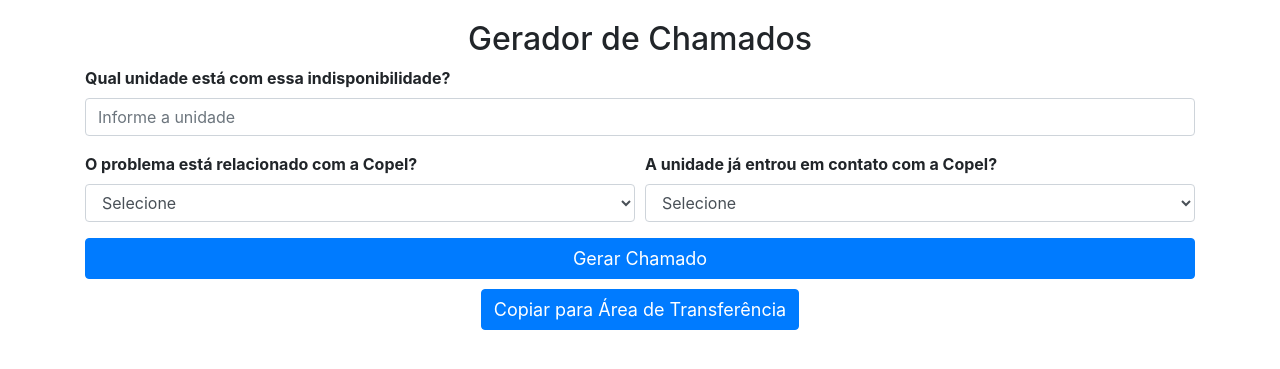
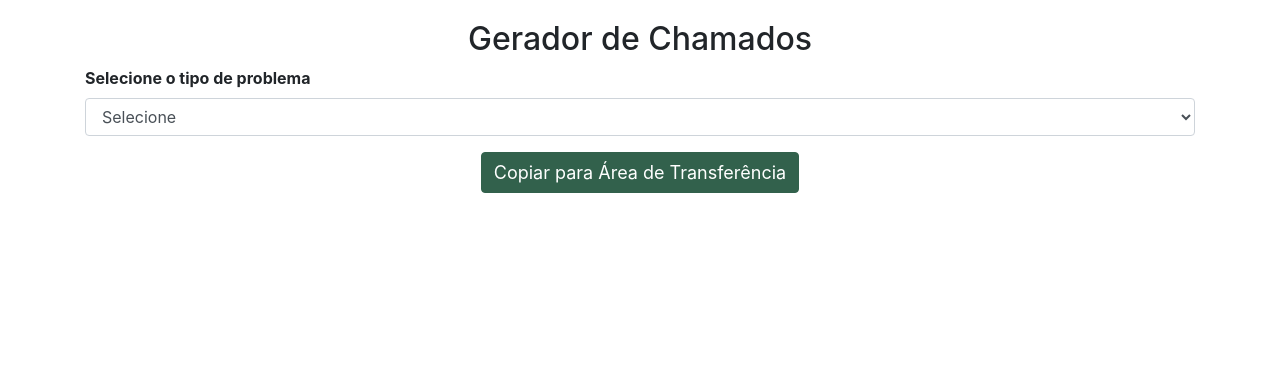
Before and after one commit to pedrobuti/Automa-o_N1_Mensagens, a Flask app: page / in a window 1280 px wide. Shown: the top 369 px of the page. Run offline with Flask 3, Linux system fonts and the light colour scheme; some libraries are stand-ins or nearby versions.

Commit message:
alteração na web

```diff
--- a/project/static/style.css
+++ b/project/static/style.css
@@ -1,51 +1,9 @@
-body {
-    font-family: Arial, sans-serif;
-    background-color: #f5f5f5;
-    margin: 0;
-    padding: 20px;
+.btn-primary.custom-primary {
+    background-color: #32614c;
+    border-color: #32614c;
 }
 
-.container {
-    max-width: 800px;
-    margin: 0 auto;
-    background-color: #fff;
-    padding: 20px;
-    border-radius: 8px;
-    box-shadow: 0 0 10px rgba(0, 0, 0, 0.1);
+.btn-primary.custom-primary:hover {
+    background-color: #285a41; /* Cor de fundo ao passar o mouse */
+    border-color: #285a41; /* Cor da borda ao passar o mouse */
 }
-
-h1 {
-    text-align: center;
-}
-
-button {
-    display: block;
-    width: 100%;
-    padding: 10px;
-    margin: 10px 0;
-    border: none;
-    background-color: #007bff;
-    color: white;
-    font-size: 16px;
-    border-radius: 5px;
-    cursor: pointer;
-}
-
-button.hidden {
-    display: none;
-}
-
-button:hover {
-    background-color: #0056b3;
-}
-
-.mensagem-destacada {
-    margin-top: 20px;
-    padding: 15px;
-    border: 2px solid #007bff;
-    border-radius: 5px;
-    background-color: #e9f7fe;
-    font-family: "Courier New", Courier, monospace;
-    white-space: pre-wrap;
-    word-wrap: break-word;
-}
--- a/project/templates/index.html
+++ b/project/templates/index.html
@@ -5,6 +5,8 @@
     <meta name="viewport" content="width=device-width, initial-scale=1.0">
     <title>Gerador de Chamados</title>
     <link href="https://maxcdn.bootstrapcdn.com/bootstrap/4.5.2/css/bootstrap.min.css" rel="stylesheet">
+    <link href="http://127.0.0.1:5000/static/style.css" rel="stylesheet">
+    <link href="http://172.17.68.75:5000/static/style.css" rel="stylesheet">
     <style>
         body {
             padding-top: 20px;
@@ -15,6 +17,9 @@
         .btn-primary {
             width: 100%;
             font-size: 18px;
+        }
+        .form-section {
+            display: none;
         }
         .result-box {
             margin-top: 20px;
@@ -37,6 +42,17 @@
     <div class="container">
         <h2 class="text-center">Gerador de Chamados</h2>
         <form id="chamadoForm">
+            <div class="form-group">
+                <label for="tipoProblema">Selecione o tipo de problema</label>
+                <select class="form-control" id="tipoProblema">
+                    <option value="">Selecione</option>
+                    <option value="energia">Indisponibilidade de Energia</option>
+                    <option value="link">Indisponibilidade de link</option>
+                    <option value="interno">Problema interno</option>
+                </select>
+            </div>
+
+            <div id="formEnergia" class="form-section">
                 <div class="form-row">
                     <div class="form-group col-md-12">
                         <label for="unidade_energia">Qual unidade está com essa indisponibilidade?</label>
@@ -86,19 +102,60 @@
                         </div>
                     </div>
                 </div>
-        <div>
-            <button type="submit" class="btn btn-primary">Gerar Chamado</button>
+                <button type="submit" class="btn btn-primary custom-primary">Gerar Chamado</button>
+            </div>
+
+            <div id="formLink" class="form-section">
+                <div class="form-group">
+                    <label for="unidade_link">Qual unidade está com essa indisponibilidade?</label>
+                    <input type="text" class="form-control" id="unidade_link" name="unidade_link" placeholder="Informe a unidade" required>
+                </div>
+                <div class="form-group">
+                    <label for="abertura_chamado">Foi realizada a abertura de chamado?</label>
+                    <select id="abertura_chamado" name="abertura_chamado" class="form-control" required>
+                        <option value="">Selecione</option>
+                        <option value="sim">Sim</option>
+                        <option value="não">Não</option>
+                    </select>
+                </div>
+
+                <div id="chamadoAberto" style="display: none;">
+                    <div class="form-group">
+                        <label for="ticket_chamado">Informe o Ticket do chamado</label>
+                        <input type="text" class="form-control" id="ticket_chamado" name="ticket_chamado" placeholder="Ticket do chamado">
+                    </div>
+                    <button type="submit" class="btn btn-primary custom-primary">Gerar Chamado</button>
+                </div>
+
+                <div id="avisoAbrirChamado" style="display: none;">
+                    <div class="alert alert-warning" role="alert">
+                        Por favor, realize a abertura do chamado antes de continuar.
+                    </div>
+                </div>
+            </div>
         </form>
-    </div>
+
         <div class="result-box" id="mensagem"></div>
         <div class="copy-button-container">
-            <button id="copiarTexto" class="btn btn-primary copy-button hidden">Copiar para Área de Transferência</button>
+            <button id="copiarTexto" class="btn btn-primary custom-primary copy-button hidden">Copiar para Área de Transferência</button>
         </div>
     </div>
 
     <script src="https://code.jquery.com/jquery-3.3.1.slim.min.js" integrity="sha384-q8i/X+965DzO0rT7abK41JStQIAqVgRVzpbzo5smXKp4YfRvH+8abtTE1Pi6jizo" crossorigin="anonymous"></script>
     <script src="https://cdnjs.cloudflare.com/ajax/libs/popper.js/1.14.3/umd/popper.min.js" integrity="sha384-ZMP7rVo3mIykV+2+9J3UJ46jBk0WLaUAdn689aCwoqbBJiSnjAK/l8WvCWPIPm49" crossorigin="anonymous"></script>
     <script>
+        document.getElementById("tipoProblema").addEventListener("change", function() {
+            // Esconder todas as seções de formulário
+            document.querySelectorAll('.form-section').forEach(function(section) {
+                section.style.display = 'none';
+            });
+            // Exibir a seção correspondente
+            var selectedValue = this.value;
+            if (selectedValue) {
+                document.getElementById('form' + selectedValue.charAt(0).toUpperCase() + selectedValue.slice(1)).style.display = 'block';
+            }
+        });
+
         document.getElementById("entrou_contato").addEventListener("change", function() {
             if (this.value === "entrou em contato") {
                 document.getElementById("contatoCopel").style.display = "block";
@@ -112,6 +169,19 @@
                 document.getElementById("justificativa").style.display = "block";
             } else {
                 document.getElementById("justificativa").style.display = "none";
+            }
+        });
+
+        document.getElementById("abertura_chamado").addEventListener("change", function() {
+            if (this.value === "sim") {
+                document.getElementById("chamadoAberto").style.display = "block";
+                document.getElementById("avisoAbrirChamado").style.display = "none";
+            } else if (this.value === "não") {
+                document.getElementById("chamadoAberto").style.display = "none";
+                document.getElementById("avisoAbrirChamado").style.display = "block";
+            } else {
+                document.getElementById("chamadoAberto").style.display = "none";
+                document.getElementById("avisoAbrirChamado").style.display = "none";
             }
         });
 
```
Also changed, not shown: project/templates/index_teste.html (deleted, +0 -57 lines). Lines whose indentation alone changed are shown as unchanged.
